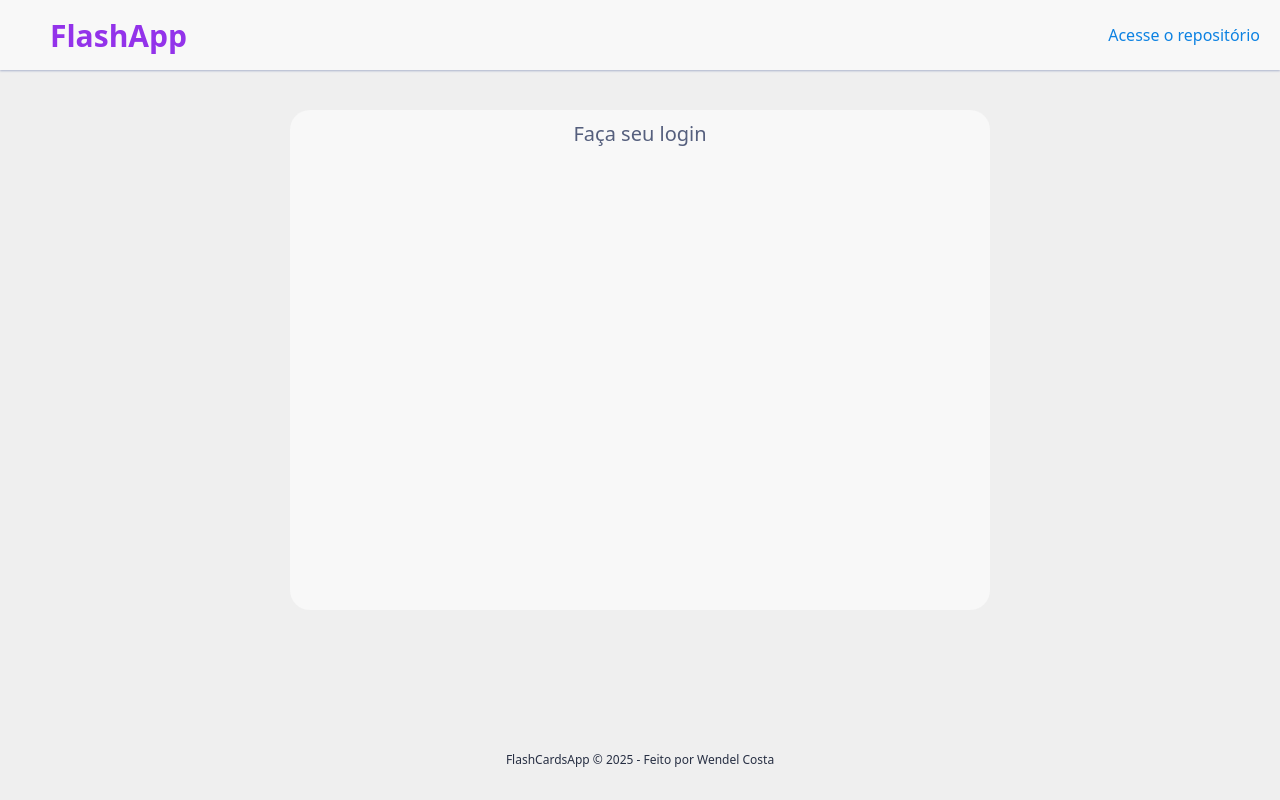
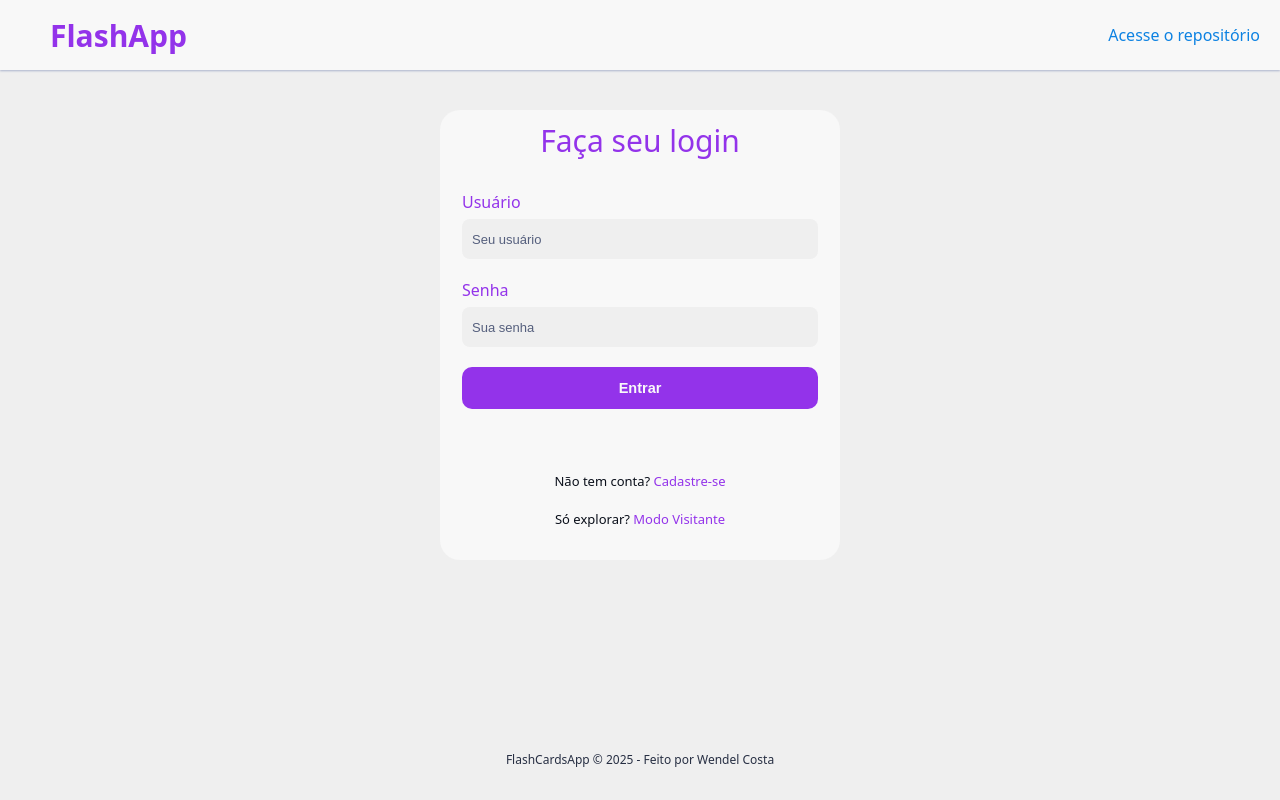
Before and after one commit to Wendel-Costa/FlashcardsApp, a React (Vite) app in the folder frontend/: page /login in a window 1280 px wide. Built offline with nearby package versions, Linux system fonts and the light colour scheme; no server answers.

Commit message:
styling login form

```diff
--- a/frontend/src/components/LoginContainer/styles.module.css
+++ b/frontend/src/components/LoginContainer/styles.module.css
@@ -8,16 +8,21 @@
 .content {
    background-color: var(--secondBackground);
 
-   height: 50rem;
-   width: 70rem;
+   height: 45rem;
+   width: 40rem;
+   max-width: 95%;
+   padding: 0 1rem;
 
    display: flex;
-   justify-content: center;
+   flex-direction: column;
+   align-items: center;
+   gap: 1rem;
+
    border-radius: 2rem;
 }
 
 .title {
    margin: 1rem;
-   font-size: 2rem;
-   color: var(--disabled);
+   font-size: 3rem;
+   color: var(--primary);
 }
--- a/frontend/src/components/LoginForm/index.tsx
+++ b/frontend/src/components/LoginForm/index.tsx
@@ -46,7 +46,7 @@ export function LoginForm() {
                placeholder="Sua senha" disabled={isLoading} />
          </div>
 
-         {error && <p className={styles.error}>{error}</p>}
+         {error && <div className={styles.error}>{error}</div>}
 
          <button type="submit" className={styles.button} disabled={isLoading}>
             {isLoading ? 'Entrando...' : 'Entrar'}
--- /dev/null
+++ b/frontend/src/components/LoginForm/styles.module.css
@@ -0,0 +1,111 @@
+.form {
+   width: 100%;
+   height: 100%;
+   max-width: 40rem;
+
+   display: flex;
+   flex-direction: column;
+   gap: 2rem;
+
+   margin-top: 1rem;
+   padding: 0 1.2rem;
+}
+
+.field {
+   display: flex;
+   flex-direction: column;
+   gap: 0.6rem;
+}
+
+.field label {
+   font-size: 1.6rem;
+   color: var(--primary);
+   font-weight: 500;
+}
+
+.field input {
+   height: 4rem;
+   padding: 0 1rem;
+   border-radius: 0.8rem;
+   border: 1px solid var(--border);
+   background-color: var(--background);
+   color: var(--text);
+   font-size: 1.4rem;
+   transition: border 0.2s ease, box-shadow 0.2s ease;
+}
+
+.field input::placeholder {
+   color: var(--disabled);
+   font-size: 1.3rem;
+}
+
+.field input:focus {
+   outline: none;
+   border: 1px solid var(--primary);
+   box-shadow: 0 0 0 2px rgba(0, 0, 0, 0.05);
+}
+
+.error {
+   font-size: 1.25rem;
+   color: var(--error);
+   text-align: center;
+   line-height: 1.4;
+}
+
+.button {
+   background-color: var(--primary);
+   color: var(--text-over-primary-dark);
+
+   height: 4.2rem;
+
+   border-radius: 1rem;
+   border: none;
+
+   font-size: 1.45rem;
+   font-weight: 600;
+
+   cursor: pointer;
+   transition: all 0.2s ease;
+}
+
+.button:hover:not(:disabled) {
+   background-color: var(--action);
+}
+
+.button:active:not(:disabled) {
+   transform: scale(0.98);
+}
+
+.button:disabled {
+   background-color: var(--disabled);
+   cursor: not-allowed;
+}
+
+.links {
+   display: flex;
+   flex-direction: column;
+   gap: 0.8rem;
+
+   margin-top: auto;
+   margin-bottom: 2rem;
+}
+
+.link {
+   font-size: 1.3rem;
+   text-align: center;
+   color: var(--text);
+   margin: 0;
+   padding: 0;
+}
+
+.link a {
+   color: var(--primary);
+   text-decoration: none;
+   font-weight: 500;
+}
+
+.link a:hover {
+   text-decoration: underline;
+   color: var(--action);
+   transition: all 0.2s;
+}
--- a/frontend/src/pages/Login/index.tsx
+++ b/frontend/src/pages/Login/index.tsx
@@ -1,4 +1,5 @@
 import { LoginContainer } from "../../components/LoginContainer";
+import { LoginForm } from "../../components/LoginForm";
 import { LoginHeader } from "../../components/LoginHeader";
 import { MainTemplate } from "../../templates/MainTemplate";
 
@@ -6,7 +7,9 @@ export function Login() {
    return (
       <MainTemplate>
          <LoginHeader />
-         <LoginContainer />
+         <LoginContainer>
+            <LoginForm />
+         </LoginContainer>
       </MainTemplate>
    )
 }
```
